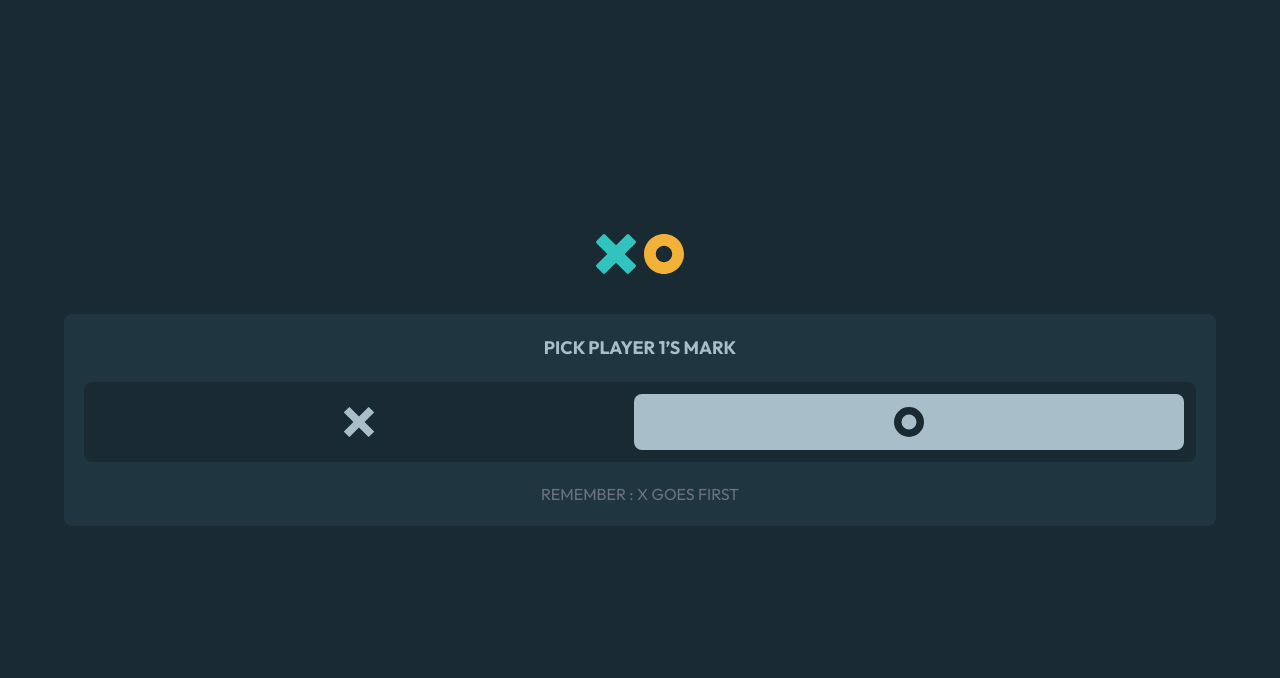
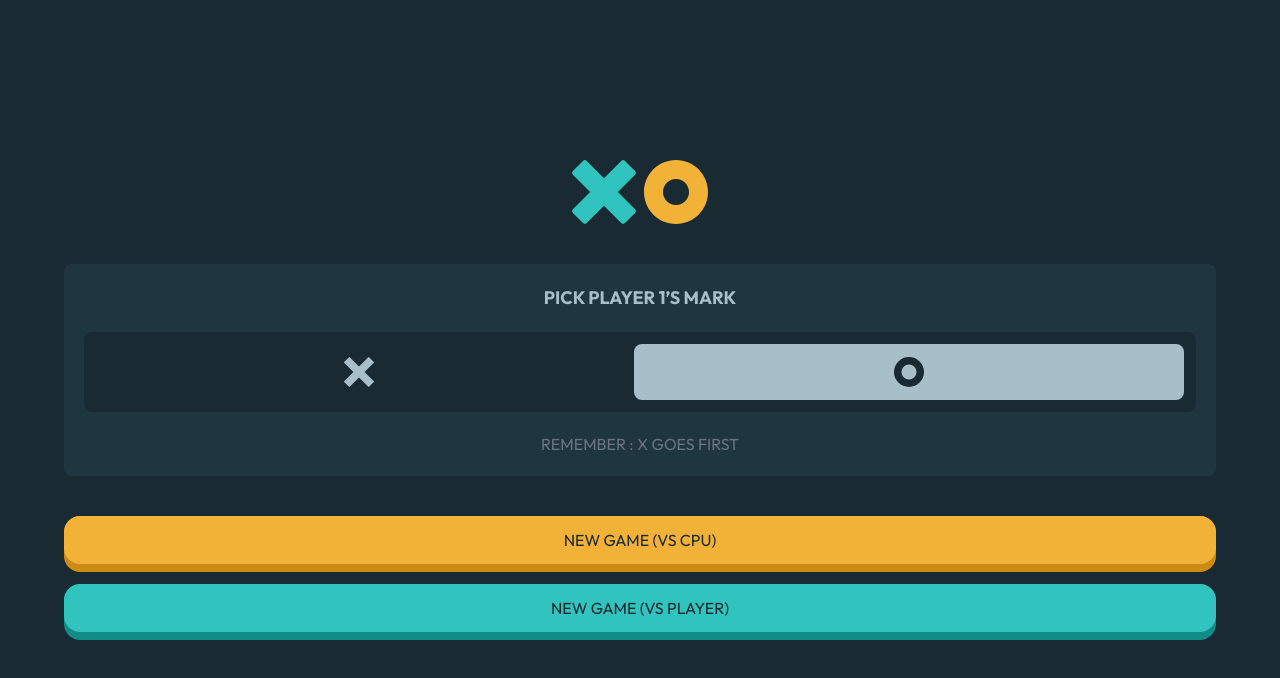
Before and after one commit to g1alexander/tic-tac-toe, a React (Vite) app: page / in a window 1280 px wide. Shown: the top 678 px of the page. Built offline with nearby package versions, Linux system fonts and the light colour scheme.

Commit message:
feat: view home complete

```diff
--- a/src/pages/Home.tsx
+++ b/src/pages/Home.tsx
@@ -1,32 +1,49 @@
-import IconO from "@assets/icon-o.svg";
-import IconX from "@assets/icon-x.svg";
 import OOutline from "@components/icons/OOutline";
 import XOutline from "@components/icons/XOutline";
+import Btn from "@components/shared/Btn";
+import Logo from "@components/shared/Logo";
+import { useNavigate } from "react-router-dom";
 
 function Home() {
+  const navigate = useNavigate();
+
+  const handleClick = (typeGame: string) =>
+    navigate("/game", { state: { typeGame } });
+
   return (
     <section className="h-screen flex flex-col items-center justify-center gap-10">
-      <article className="flex gap-2">
-        <img src={IconX} alt="icon-o" className="w-10 h-10" />
-        <img src={IconO} alt="icon-x" className="w-10 h-10" />
-      </article>
+      <Logo width={10} height={10} />
 
       <article className="bg-black-300 w-[90%] rounded-lg p-5 text-center">
         <h1 className="font-bold mb-5 text-lg">PICK PLAYER 1’S MARK</h1>
 
         <article className="bg-black-400 py-3 rounded-lg flex w-full mb-5">
-          <div className="w-1/2 mx-auto flex justify-center items-center">
+          <button className="w-1/2 mx-auto flex justify-center items-center">
             <XOutline state={true} />
-          </div>
-          <div className="bg-gray-400 rounded-lg flex justify-center items-center px-6 py-3 w-1/2 mx-auto mr-3">
+          </button>
+          <button className="bg-gray-400 rounded-lg flex justify-center items-center px-6 py-3 w-1/2 mx-auto mr-3">
             <OOutline state={false} />
-          </div>
+          </button>
         </article>
 
         <h3 className="text-gray-500">REMEMBER : X GOES FIRST</h3>
       </article>
 
-      <article>{/* btns */}</article>
+      <article className="flex flex-col gap-3 w-[90%]">
+        <div
+          onClick={() => handleClick("cpu")}
+          className="w-full bg-yellow-500 rounded-2xl pb-2"
+        >
+          <Btn color="bg-yellow-400">new game (vs cpu)</Btn>
+        </div>
+
+        <div
+          onClick={() => handleClick("player")}
+          className="w-full bg-blue-500 rounded-2xl pb-2"
+        >
+          <Btn color="bg-blue-400"> new Game (vs player)</Btn>
+        </div>
+      </article>
     </section>
   );
 }
```
